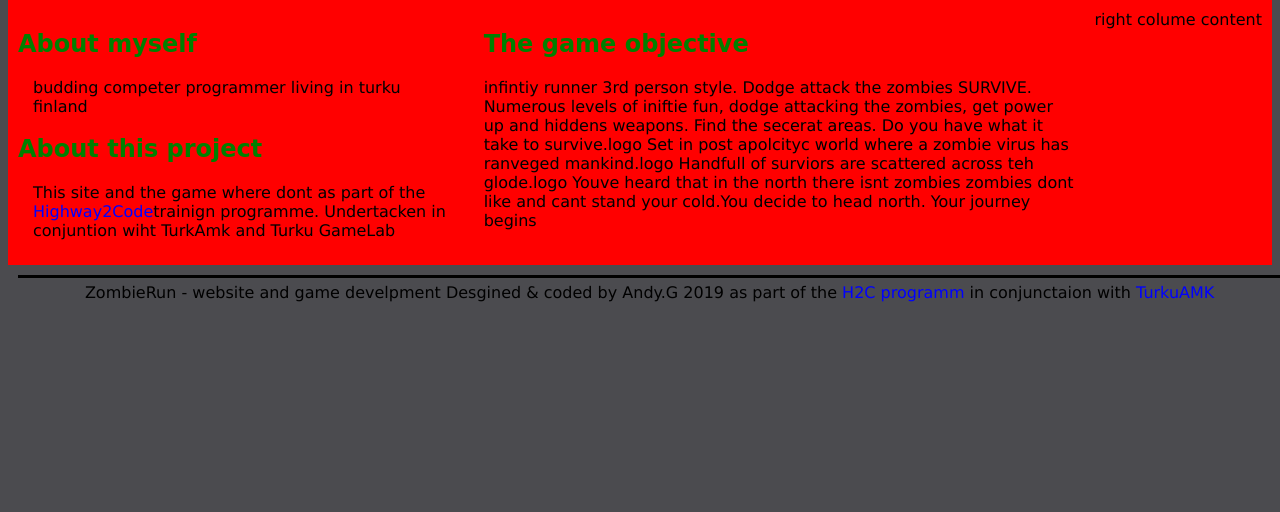
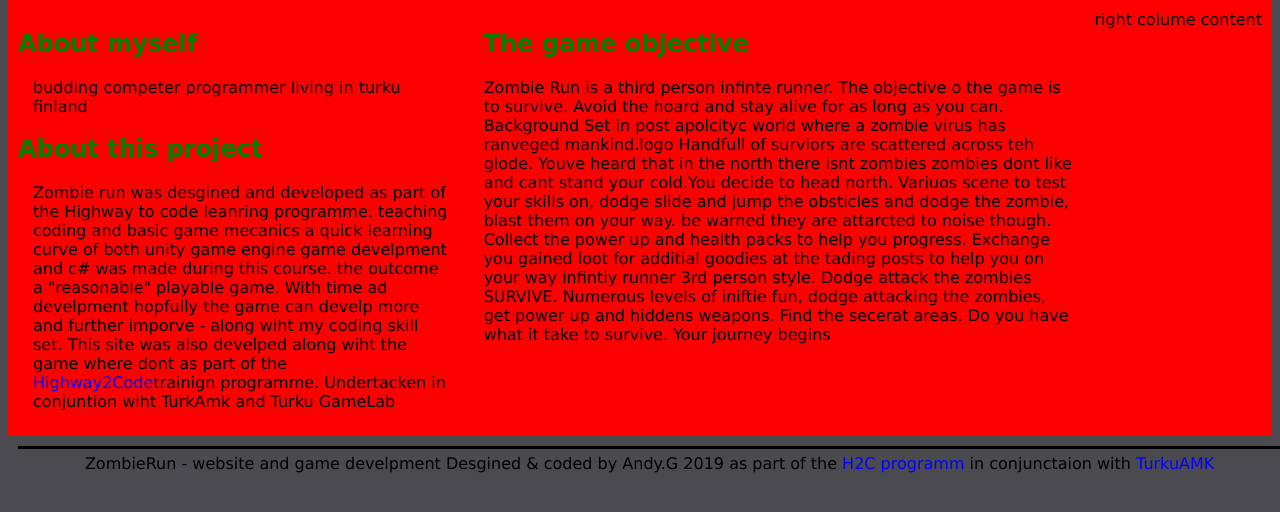
Before and after one commit to agdod/ZombieRun_webSite, a PHP site: page /about.php in a window 1280 px wide. Shown: the part 243-755 px from the top of the page. Run offline with PHP 8.4, Linux system fonts and the light colour scheme.

Commit message:
some about content added

```diff
--- a/about.php
+++ b/about.php
@@ -19,13 +19,23 @@
             <div class="col-6 main">
                     <h2>The game objective</h2>
                     <!-- Game screen shot or two here-->
-                    infintiy runner 3rd person style. Dodge attack the zombies SURVIVE.
-                    Numerous levels of iniftie fun, dodge attacking the zombies, get power up and hiddens weapons. Find the secerat areas. Do you have what it take to survive.logo
+                    Zombie Run is a third person infinte runner. The objective o the game is to survive. Avoid the hoard and stay alive for as long as you can.
 
-                    Set in post apolcityc world where a zombie virus has ranveged mankind.logo Handfull of surviors are scattered across teh glode.logo
+                    Background
+                    Set in post apolcityc world where a zombie virus has ranveged mankind.logo Handfull of surviors are scattered across teh glode.
                     Youve heard that in the north there isnt zombies zombies dont like and cant stand your cold.You decide to head north.
 
+                    Variuos scene to test your skills on, dodge slide and jump the obsticles and dodge the zombie, blast them on your way. be warned they are attarcted to noise though.
+                    Collect the power up and health packs to help you progress.
+                    Exchange you gained loot for additial goodies at the tading posts to help you on your way
+
+                    infintiy runner 3rd person style. Dodge attack the zombies SURVIVE.
+                    Numerous levels of iniftie fun, dodge attacking the zombies, get power up and hiddens weapons. Find the secerat areas. Do you have what it take to survive.
+
                     Your journey begins
+
+
+
             </div>
             <div class="col-3 left ads">
                 <h2>About myself</h2>
@@ -35,7 +45,11 @@
                 </p>
                 <h2>About this project</h2>
                 <p>
-                    This site and the game where dont as part of the <a href="https://h2c.fi/">Highway2Code</a>trainign programme. Undertacken in conjuntion wiht TurkAmk and Turku GameLab
+                Zombie run was desgined and developed as part of the Highway to code leanring programme. teaching coding and basic game mecanics a quick learning curve of both unity game engine
+                    game develpment and c# was made during this course. the outcome a "reasonable" playable game.
+                    With time ad  develpment hopfully the game can develp more and further imporve - along wiht my coding skill set.
+
+                    This site was also develped along wiht  the game where dont as part of the <a href="https://h2c.fi/">Highway2Code</a>trainign programme. Undertacken in conjuntion wiht TurkAmk and Turku GameLab
                 </p>
             </div>
             <div class="col-12 footer solid-divider">
```
